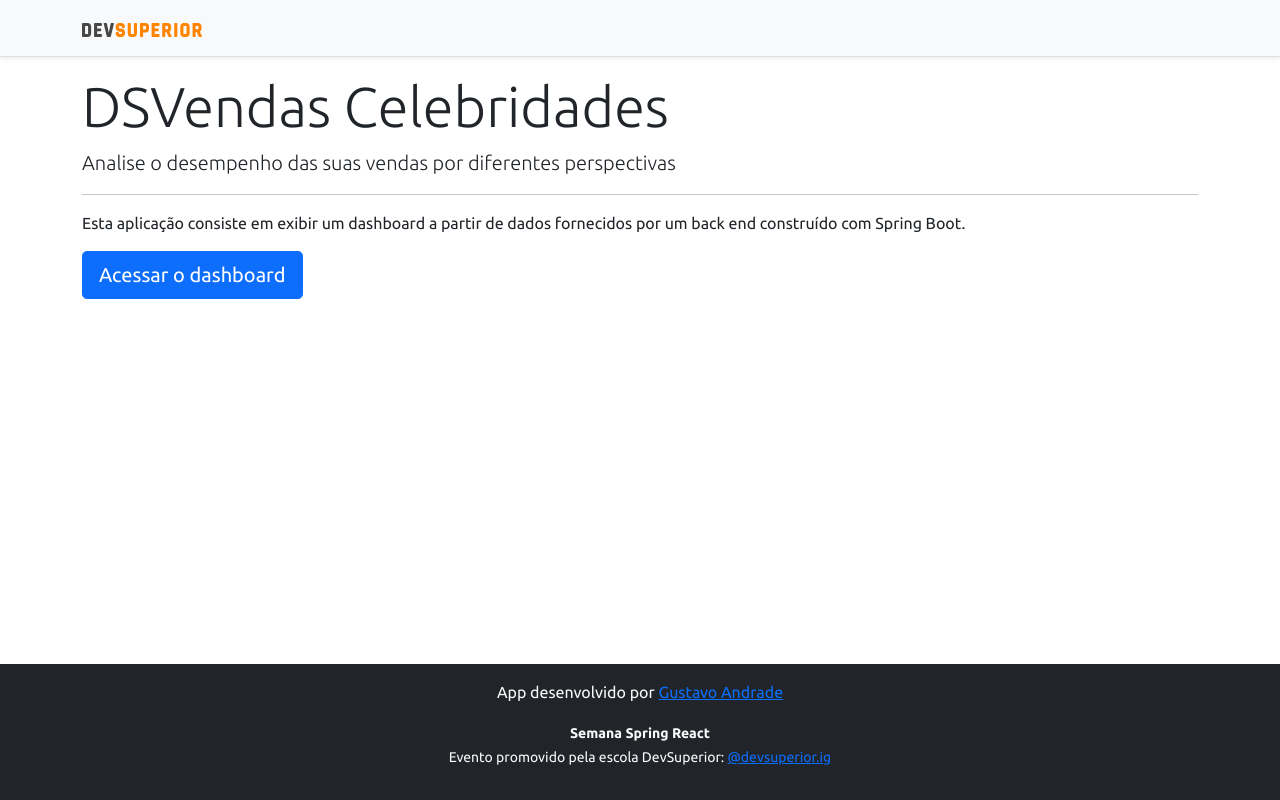
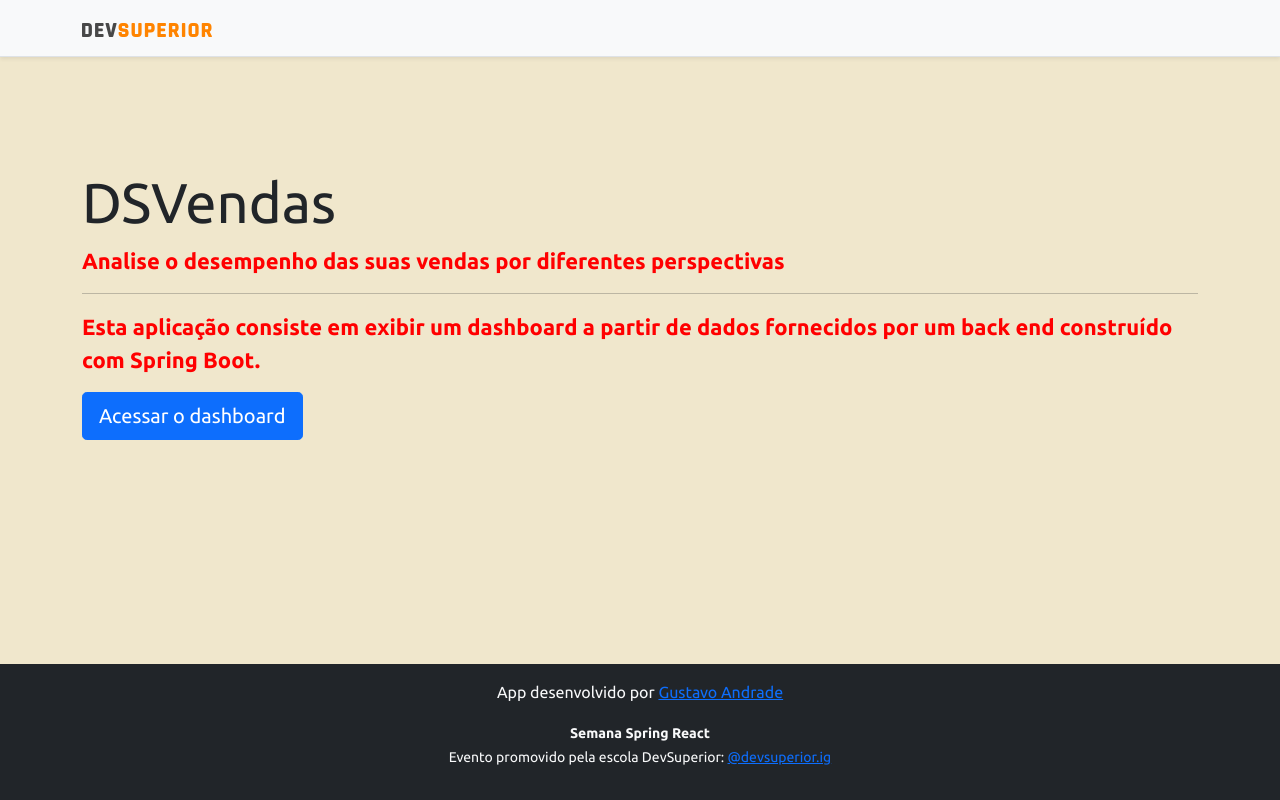
Before and after one commit to Gustavoandradedev/projeto-sds4, a React (Create React App) app in the folder frontend/: page / in a window 1280 px wide. Built offline with nearby package versions, Linux system fonts and the light colour scheme; no server answers.

Commit message:
Application css

```diff
--- a/frontend/src/assets/css/styles.css
+++ b/frontend/src/assets/css/styles.css
@@ -6,6 +6,7 @@
 html, body {
     height: 100%;
     font-family: "Ubuntu", sans-serif;
+    background-color: rgb(240, 231, 204);
 }
 
 #root {
@@ -30,3 +31,8 @@ html, body {
 .text-primary {
     color: var(--color-primary) !important;
 }
+
+.p {
+    color: red;
+    font-size: 22px;
+}
--- a/frontend/src/components/DonutChart/index.tsx
+++ b/frontend/src/components/DonutChart/index.tsx
@@ -34,7 +34,7 @@ function DonutChart() {
             options={{ ...options, labels: chartData.labels }}
             series={chartData.series}
             type="donut"
-            height="240"
+            height="320"
         />
     );
 }
--- a/frontend/src/components/NavBar/index.tsx
+++ b/frontend/src/components/NavBar/index.tsx
@@ -7,7 +7,7 @@ function NavBar() {
             <div className="container">
                 <nav className="my-2 my-md-0 mr-md-3">
                     <Link to="/">
-                        <img src={ImgDsDark} alt="DevSuperior" width="120" />
+                        <img src={ImgDsDark} alt="DevSuperior" width="130" />
                     </Link>
                 </nav>
             </div>
--- a/frontend/src/pages/Dashboard/index.tsx
+++ b/frontend/src/pages/Dashboard/index.tsx
@@ -14,11 +14,11 @@ function Dashboard() {
 
                 <div className="row px-3">
                     <div className="col-sm-6">
-                        <h5 className="text-center text-secondary">Taxa de sucesso (%)</h5>
+                        <h5 className="text-center text-secondary"><strong>Taxa de sucesso (%)</strong></h5>
                         <BarChart />
                     </div>
                     <div className="col-sm-6">
-                        <h5 className="text-center text-secondary">Total de vendas</h5>
+                        <h5 className="text-center text-secondary"><strong>Total de vendas</strong></h5>
                         <DonutChart />
                     </div>
                 </div>
--- a/frontend/src/pages/Home/index.tsx
+++ b/frontend/src/pages/Home/index.tsx
@@ -8,10 +8,11 @@ function Home() {
             <NavBar />
             <div className="container">
                 <div className="jumbotron">
-                    <h1 className="display-4">DSVendas Celebridades</h1>
-                    <p  className="lead ">Analise o desempenho das suas vendas por diferentes perspectivas</p>
+                    <br/><br/><br/><br/>
+                    <h1 className="display-4"><b>DSVendas</b></h1>
+                    <p className="p"><b>Analise o desempenho das suas vendas por diferentes perspectivas</b></p>
                     <hr />
-                    <p>Esta aplicação consiste em exibir um dashboard a partir de dados fornecidos por um back end construído com Spring Boot.</p>
+                    <p className="p"><b>Esta aplicação consiste em exibir um dashboard a partir de dados fornecidos por um back end construído com Spring Boot.</b></p>
                     <Link className="btn btn-primary btn-lg" to="/dashboard">
                         Acessar o dashboard
                     </Link>
```
